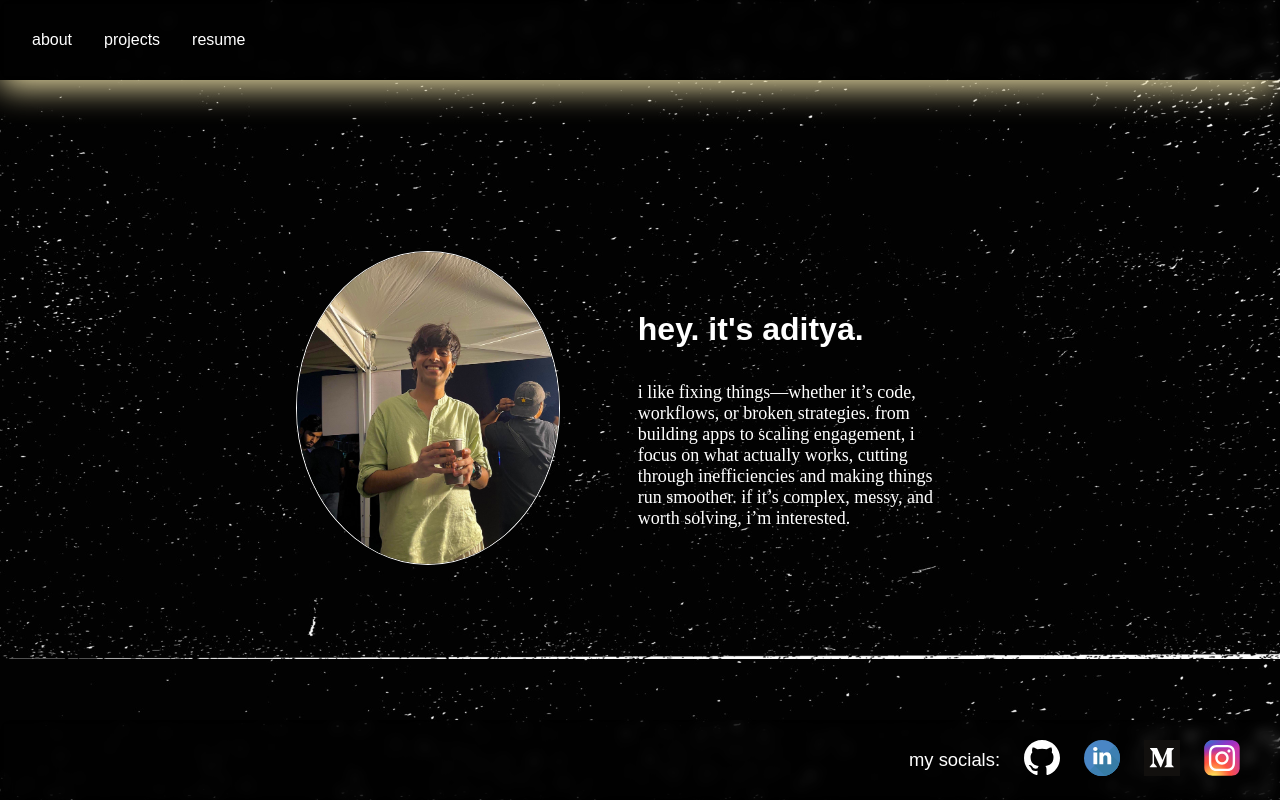
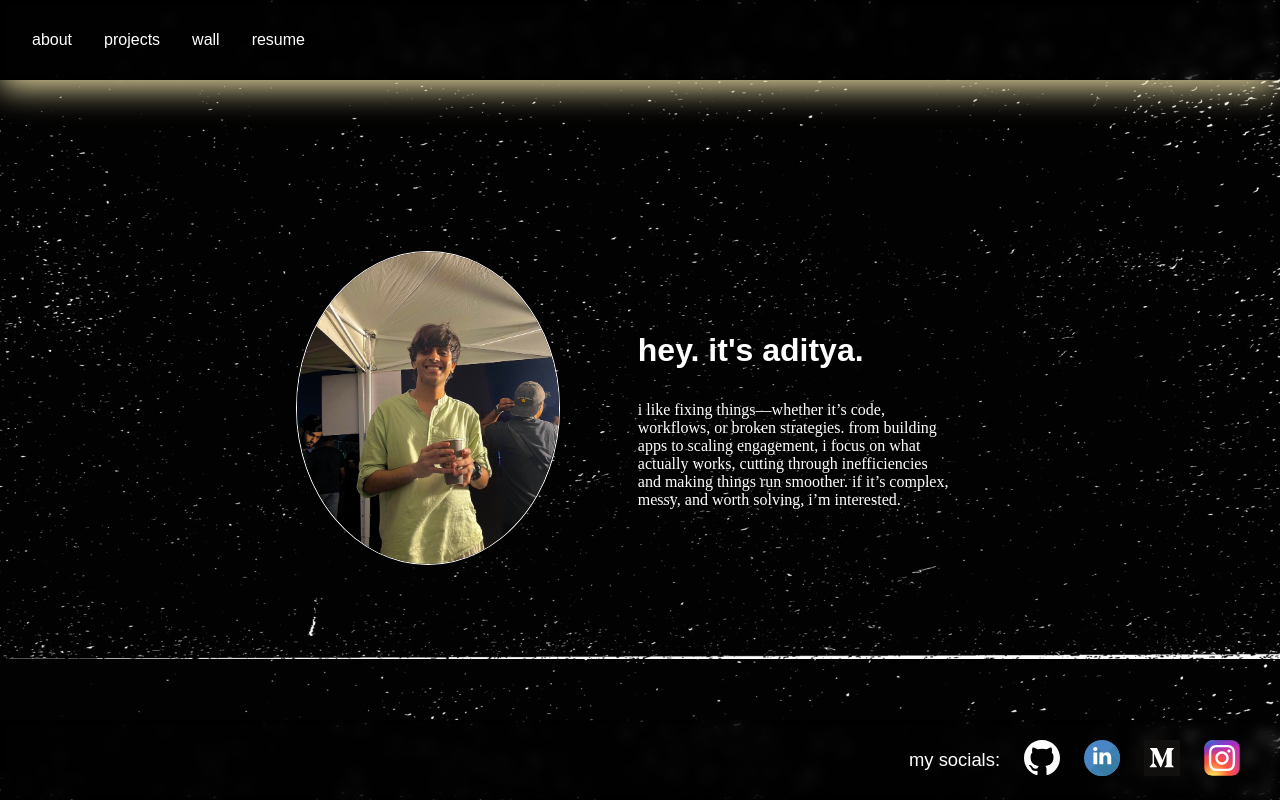
Before and after one commit to fauxriarty/portfolio, a Next.js app: page / in a window 1280 px wide. Built offline with nearby package versions, Linux system fonts and the light colour scheme.

Commit message:
wall incoming

```diff
--- a/src/components/molecules/navigation.tsx
+++ b/src/components/molecules/navigation.tsx
@@ -11,6 +11,10 @@ export const Navigation = () => {
         <li>
           <Link href="/projects">projects</Link>
         </li>
+
+        <li>
+          <Link href="/wall">wall</Link>
+        </li>
         <li>
           <Link href="/resume">resume</Link>
         </li>
--- a/src/pages/index.scss
+++ b/src/pages/index.scss
@@ -26,7 +26,6 @@ section {
       margin: 2rem;
     }
     text-transform: lowercase;
-    font-size: 1.125rem;
   }
 
 
```
Also changed, not shown: src/pages/wall.tsx (added, +7 -0 lines).
